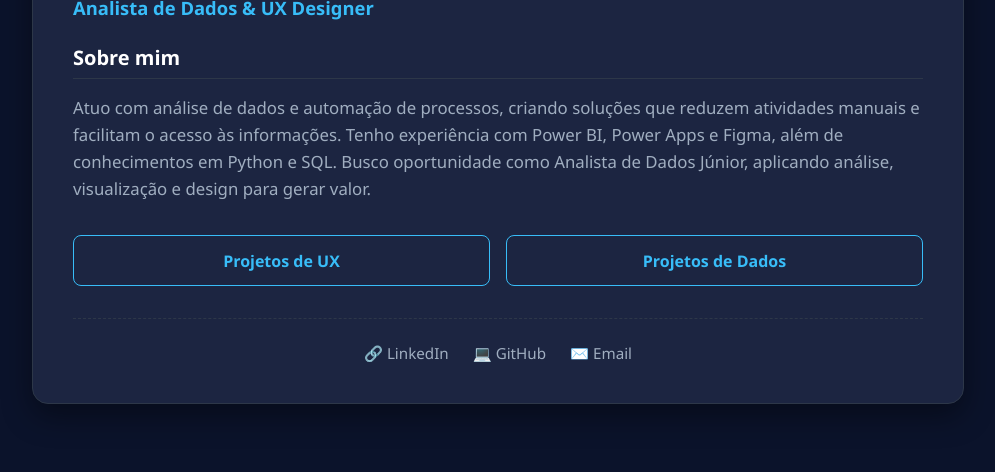
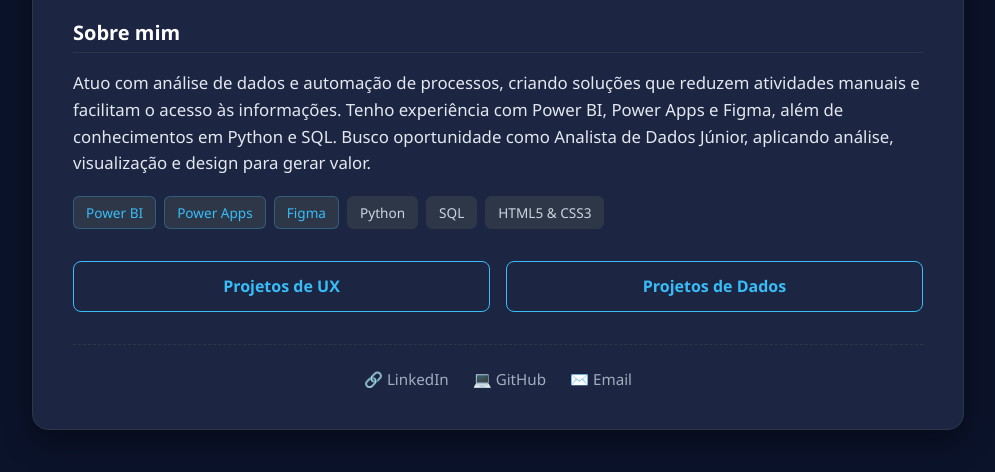
Before and after one commit to Luana-RodriguesdaSilva/Luana-RodriguesdaSilva.github.io, a plain HTML site: page index.html in a window 1280 px wide. Shown: the part 248-720 px from the top of the page, without its empty margins (142-1137 px from the left). Drawn offline with Linux system fonts and the light colour scheme.

Commit message:
Update index.html

```diff
--- a/index.html
+++ b/index.html
@@ -3,15 +3,16 @@
 <head>
   <meta charset="UTF-8">
   <meta name="viewport" content="width=device-width, initial-scale=1.0">
-  <title>Portfólio Luana</title>
+  <title>Portfólio Luana Rodrigues</title>
   <style>
     :root {
       --bg-principal: #0b132b;
       --bg-card: #1c2541;
       --texto-principal: #ffffff;
-      --texto-secundario: #a0aec0;
+      --texto-secundario: #e2e8f0; /* Cinza bem mais claro para legibilidade perfeita */
       --azul-destaque: #38bdf8;
       --borda-metalica: #2d3748;
+      --tag-bg: #2d3748;
     }
 
     body {
@@ -41,6 +42,7 @@
       margin: 0;
       font-size: 2.2rem;
       letter-spacing: -0.5px;
+      color: var(--texto-principal);
     }
 
     .subtitulo {
@@ -65,6 +67,30 @@
       font-size: 1.05rem;
     }
 
+    /* Badges de Skills */
+    .skills-container {
+      display: flex;
+      gap: 0.5rem;
+      flex-wrap: wrap;
+      margin-top: 1.2rem;
+    }
+
+    .skill-badge {
+      background-color: var(--tag-bg);
+      color: #cbd5e1;
+      padding: 0.35rem 0.75rem;
+      border-radius: 6px;
+      font-size: 0.85rem;
+      font-weight: 500;
+      border: 1px solid var(--borda-metalica);
+    }
+
+    .skill-badge.destaque {
+      color: var(--azul-destaque);
+      border-color: rgba(56, 189, 248, 0.3);
+    }
+
+    /* Botões dos Projetos */
     .links-projetos {
       display: flex;
       gap: 1rem;
@@ -102,7 +128,7 @@
     }
 
     .btn-contato {
-      color: var(--texto-secundario);
+      color: #a0aec0;
       text-decoration: none;
       font-size: 0.95rem;
       display: flex;
@@ -129,12 +155,23 @@
       Busco oportunidade como Analista de Dados Júnior, aplicando análise, visualização e design para gerar valor.
     </p>
 
+    <!-- Seção de Tecnologias / Skills -->
+    <div class="skills-container">
+      <span class="skill-badge destaque">Power BI</span>
+      <span class="skill-badge destaque">Power Apps</span>
+      <span class="skill-badge destaque">Figma</span>
+      <span class="skill-badge">Python</span>
+      <span class="skill-badge">SQL</span>
+      <span class="skill-badge">HTML5 & CSS3</span>
+    </div>
+
+    <!-- Botões para as páginas de projetos -->
     <div class="links-projetos">
       <a href="ux.html" class="btn">Projetos de UX</a>
       <a href="dados.html" class="btn">Projetos de Dados</a>
     </div>
 
-    <!-- Seção de Contato Atualizada -->
+    <!-- Seção de Contato -->
     <div class="contatos">
       <a href="https://linkedin.com/in/luana-rodriguesdasilva" target="_blank" class="btn-contato">🔗 LinkedIn</a>
       <a href="https://github.com/Luana-RodriguesdaSilva" target="_blank" class="btn-contato">💻 GitHub</a>
```
